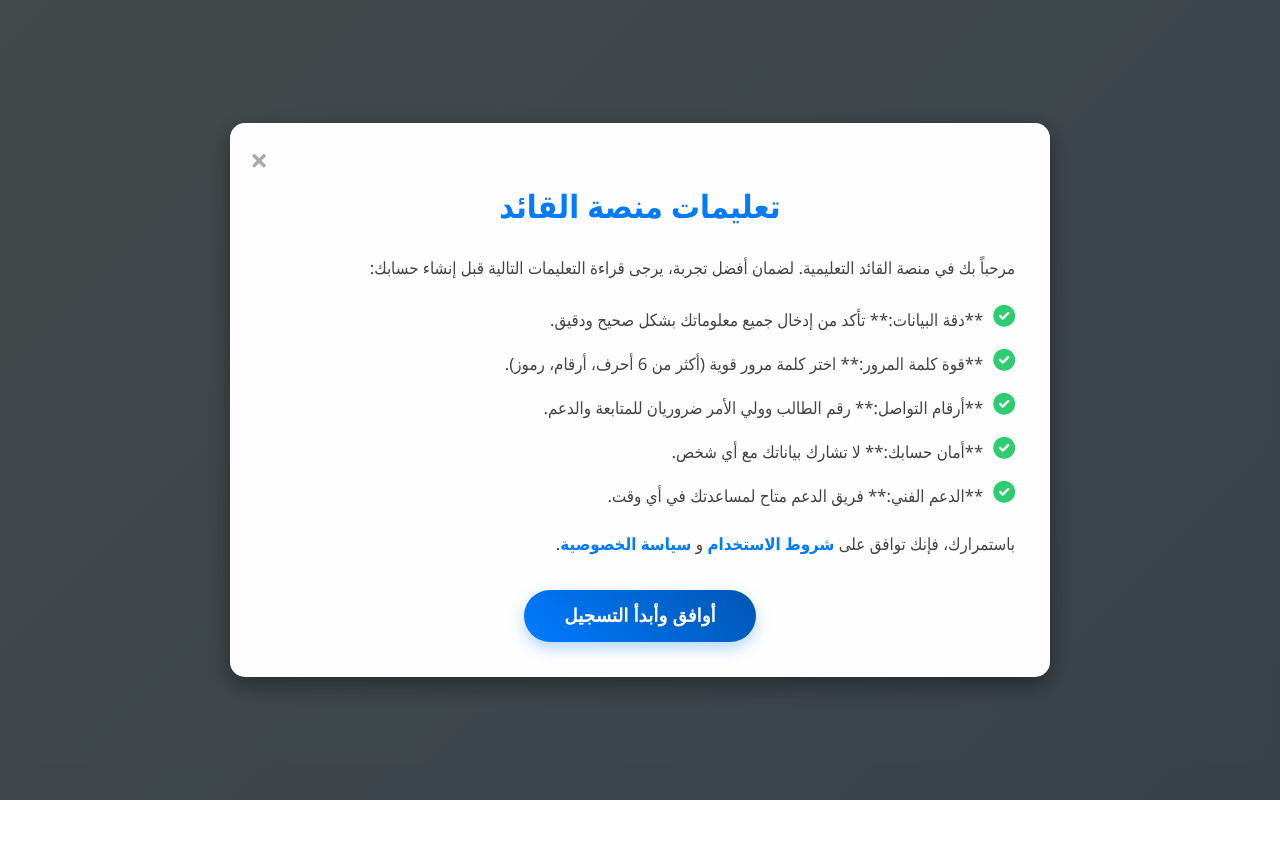
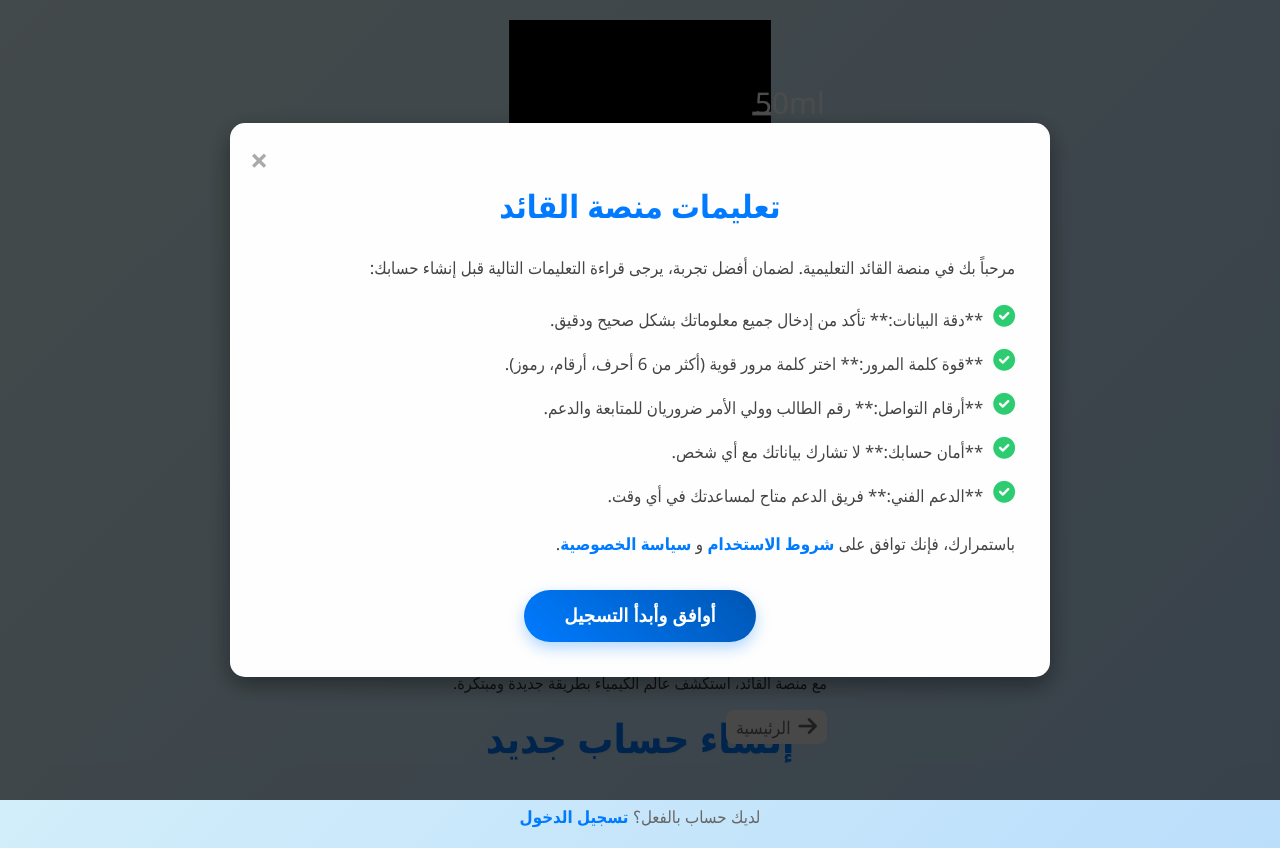
Before and after one commit to m1azen/mr-ahmedtarek, a plain HTML site: page sign.html in a window 1280 px wide. Before the commit the page ends 800 px from the top, so only its background shows below. Drawn offline with Linux system fonts and the light colour scheme.

Commit message:
Update sign.html

```diff
--- a/sign.html
+++ b/sign.html
@@ -12,43 +12,75 @@
     <link rel="stylesheet" href="https://cdnjs.cloudflare.com/ajax/libs/font-awesome/6.0.0-beta3/css/all.min.css">
 </head>
 <body>
-    <div class="container">
+    <div class="signup-page-wrapper">
+        <!-- الجانب الأيمن: الرسوم المتحركة والرسالة الترحيبية -->
+        <div class="animation-side">
+            <div class="chemistry-animation">
+                <svg class="beaker-svg" viewBox="0 0 200 300">
+                    <defs>
+                        <linearGradient id="beakerGradient" x1="0%" y1="0%" x2="0%" y2="100%">
+                            <stop offset="0%" stop-color="#00bcd4" />
+                            <stop offset="100%" stop-color="#007bff" />
+                        </linearGradient>
+                        <filter id="liquidShadow">
+                            <feDropShadow dx="0" dy="5" stdDeviation="5" flood-color="#000" flood-opacity="0.3" />
+                        </filter>
+                    </defs>
+                    <!-- جسم المخبار -->
+                    <path class="beaker-body" d="M30,0 L30,250 C30,280 45,300 100,300 C155,300 170,280 170,250 L170,0 Z" />
+                    <!-- السائل المتحرك -->
+                    <path class="liquid-base" d="M30,250 C30,280 45,300 100,300 C155,300 170,280 170,250 L170,150 C170,135 155,120 100,120 C45,120 30,135 30,150 Z" />
+                    <path class="liquid-wave" fill="url(#beakerGradient)" d="M30,150 Q65,140 100,150 T170,150 V250 C170,280 155,300 100,300 C45,300 30,280 30,250 Z" />
+
+                    <!-- علامات القياس (للتصميم فقط) -->
+                    <text x="180" y="50" fill="#fff" font-size="16px" text-anchor="middle">50ml</text>
+                    <line x1="170" y1="50" x2="160" y2="50" stroke="#fff" stroke-width="2"/>
+                    <text x="180" y="100" fill="#fff" font-size="16px" text-anchor="middle">100ml</text>
+                    <line x1="170" y1="100" x2="160" y2="100" stroke="#fff" stroke-width="2"/>
+                    <text x="180" y="150" fill="#fff" font-size="16px" text-anchor="middle">150ml</text>
+                    <line x1="170" y1="150" x2="160" y2="150" stroke="#fff" stroke-width="2"/>
+                </svg>
+            </div>
+            <h1 class="animation-title">الكيمياء أصبحت أسهل!</h1>
+            <p class="animation-slogan">مع منصة القائد، استكشف عالم الكيمياء بطريقة جديدة ومبتكرة.</p>
+        </div>
+
+        <!-- الجانب الأيسر: نموذج التسجيل نفسه -->
+        <div class="signup-side">
             <div class="signup-box">
                 <div class="header">
-                <!-- الرابط للصفحة الرئيسية - تأكد أن index.html موجود لديك -->
+                    <!-- زر الرجوع للصفحة الرئيسية -->
                     <a href="index.html" class="back-link"><i class="fas fa-arrow-right"></i> الرئيسية</a>
-                <h2>إنشاء حساب جديد</h2>
+                    <h2 class="form-title">إنشاء حساب جديد</h2>
                 </div>
-            <!-- النموذج مخفي في البداية بواسطة خاصية style="display: none;"
-                 وسيتم إظهاره بواسطة JavaScript بعد قبول التعليمات في المودال.
-                 تأكد أن الـ ID هنا هي signupForm كما في JavaScript. -->
+                <!-- النموذج مخفي في البداية بواسطة JS ويظهر بعد قبول شروط المودال -->
                 <form id="signupForm" style="display: none;">
                     <div class="input-group">
-                    <label for="username">اسم المستخدم الكامل:</label>
+                        <label for="username"><i class="fas fa-user"></i> اسم المستخدم الكامل:</label>
                         <input type="text" id="username" placeholder="مثال: أحمد محمد علي" required>
                         <div class="error-message" id="usernameError"></div>
                     </div>
 
                     <div class="input-group">
-                    <label for="email">البريد الإلكتروني:</label>
+                        <label for="email"><i class="fas fa-envelope"></i> البريد الإلكتروني:</label>
                         <input type="email" id="email" placeholder="example@domain.com" required>
                         <div class="error-message" id="emailError"></div>
                     </div>
 
                     <div class="input-group">
-                    <label for="password">كلمة المرور:</label>
+                        <label for="password"><i class="fas fa-lock"></i> كلمة المرور:</label>
                         <input type="password" id="password" placeholder="6+ أحرف، رقم، رمز" required>
                         <div class="error-message" id="passwordError"></div>
                     </div>
 
                     <div class="input-group">
-                    <label for="confirmPassword">تأكيد كلمة المرور:</label>
+                        <label for="confirmPassword"><i class="fas fa-key"></i> تأكيد كلمة المرور:</label>
                         <input type="password" id="confirmPassword" placeholder="أعد إدخال كلمة المرور" required>
                         <div class="error-message" id="confirmPasswordError"></div>
                     </div>
 
                     <div class="input-group">
-                    <label for="grade">الصف الدراسي:</label>
+                        <label for="grade"><i class="fas fa-graduation-cap"></i> الصف الدراسي:</label>
                         <select id="grade" required>
                             <option value="">اختر صفك الدراسي</option>
                             <option value="first-secondary">الصف الأول الثانوي</option>
@@ -59,7 +91,7 @@
                     </div>
 
                     <div class="input-group">
-                    <label for="governorate">المحافظة:</label>
+                        <label for="governorate"><i class="fas fa-city"></i> المحافظة:</label>
                         <select id="governorate" required>
                             <option value="">اختر محافظتك</option>
                             <option value="القاهرة">القاهرة</option>
@@ -94,13 +126,13 @@
                     </div>
 
                     <div class="input-group">
-                    <label for="studentId">رقم الطالب:</label>
+                        <label for="studentId"><i class="fas fa-id-badge"></i> رقم الطالب:</label>
                         <input type="text" id="studentId" placeholder="ادخل رقم الطالب الخاص بك (مثال: 12345)" required>
                         <div class="error-message" id="studentIdError"></div>
                     </div>
 
                     <div class="input-group">
-                    <label for="parentPhone">رقم ولي الأمر:</label>
+                        <label for="parentPhone"><i class="fas fa-phone-alt"></i> رقم ولي الأمر:</label>
                         <input type="tel" id="parentPhone" placeholder="ادخل رقم هاتف ولي الأمر (مثال: 01xxxxxxxx)" required>
                         <div class="error-message" id="parentPhoneError"></div>
                     </div>
@@ -118,6 +150,7 @@
                 </form>
                 <div class="login-link">
                     لديك حساب بالفعل؟ <a href="login.html">تسجيل الدخول</a>
+                </div>
             </div>
         </div>
     </div>
```
Lines whose indentation alone changed are shown as unchanged.
